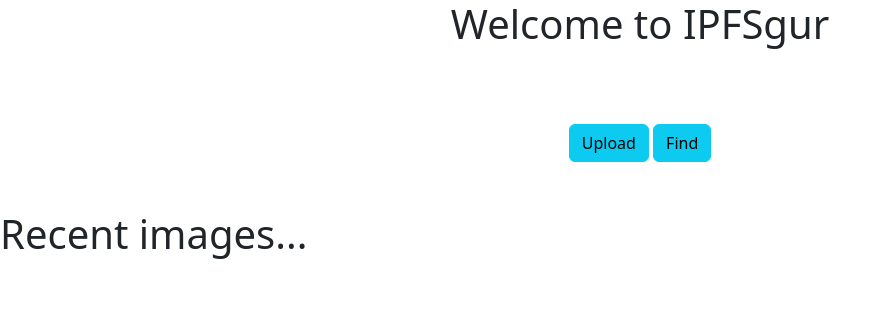
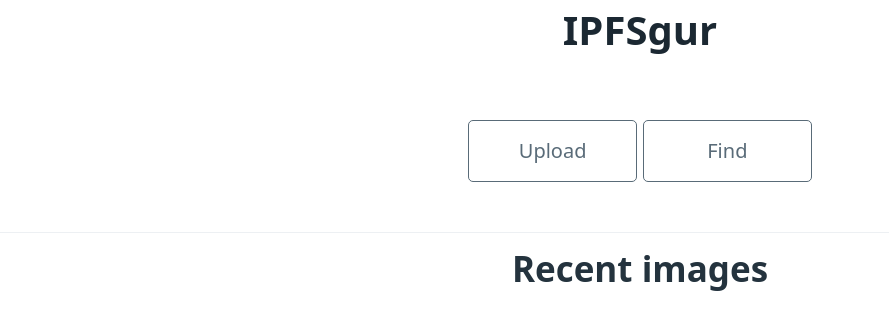
Before and after one commit to s-m33r/ipfs-img, a Flask app: page / in a window 1280 px wide. Shown: the top 330 px of the page, without its empty margins (0-889 px from the left). Run offline with Flask 2, Linux system fonts and the light colour scheme; data that the repository does not hold is empty.

Commit message:
web frontend using PicoCSS

```diff
--- a/web_frontend/templates/index.html
+++ b/web_frontend/templates/index.html
@@ -5,29 +5,47 @@
     <meta http-equiv="X-UA-Compatible" content="IE=edge">
     <meta name="viewport" content="width=device-width, initial-scale=1.0">
     <title>IPFSgur</title>
-    <link href="https://cdn.jsdelivr.net/npm/bootstrap@5.2.3/dist/css/bootstrap.min.css" rel="stylesheet" integrity="sha384-rbsA2VBKQhggwzxH7pPCaAqO46MgnOM80zW1RWuH61DGLwZJEdK2Kadq2F9CUG65" crossorigin="anonymous">
+	<!--<link href="https://cdn.jsdelivr.net/npm/bootstrap@5.2.3/dist/css/bootstrap.min.css" rel="stylesheet" integrity="sha384-rbsA2VBKQhggwzxH7pPCaAqO46MgnOM80zW1RWuH61DGLwZJEdK2Kadq2F9CUG65" crossorigin="anonymous"> -->
+	<link rel="stylesheet" href="https://unpkg.com/@picocss/pico@1.*/css/pico.min.css">
 </head>
 <style>
     .button-box{
         text-align:center;
         margin-top:20px;
     }
+
+	button {
+		display: inline;
+		width: 15%;
+	}
+
 </style>
+
 <body>
-    <h1><center>Welcome to IPFSgur</center></h1>
-    <br><br>
-    <div class="button-box">
+    <h1><center>IPFSgur</center></h1>
+
+    <div class="button-box container">
         <form method="post">
-            <button type="submit" name="ipfsgur" value="upload" class="btn btn-info">Upload</button>
-            <button type="submit" name="ipfsgur" value="find" class="btn btn-info">Find</button>
+
+            <button
+				data-tooltip="Upload an image to IPFS"
+				type="submit" name="ipfsgur" value="upload"
+				class="secondary outline">Upload</button>
+
+            <button data-tooltip="Find an image using its IPFS content ID" type="submit" name="ipfsgur" value="find" class="btn btn-info secondary outline">Find</button>
         </form>
     </div>
-    <br><br>
-    <h1>Recent images...</h1>
-    <ol>
+
+    <hr>
+	<h2><center>Recent images</center></21>
+
+    <ol class="grid">
         {%for i in range(0,len)%}
-            <li><img src="{{url+cids[i]}}" alt="Loading..."></li>
-            <br><br>
+            <article>
+				<a href="{url+cids[i]}">
+					<img src="{{url+cids[i]}}" alt="Loading...">
+				</a>
+			</article>
         {%endfor%}
     </ol>
     <script src="https://cdn.jsdelivr.net/npm/bootstrap@5.2.3/dist/js/bootstrap.bundle.min.js" integrity="sha384-kenU1KFdBIe4zVF0s0G1M5b4hcpxyD9F7jL+jjXkk+Q2h455rYXK/7HAuoJl+0I4" crossorigin="anonymous"></script>
```
Also changed, not shown: web_frontend/templates/find.html (+15 -2 lines), web_frontend/templates/upload.html (+19 -7 lines), 1 other file.
